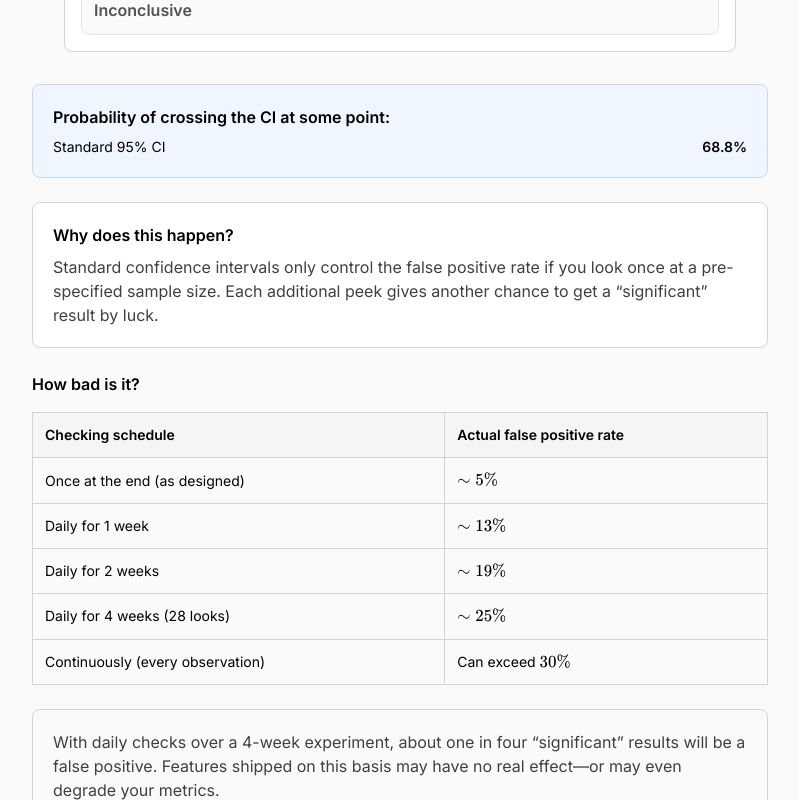
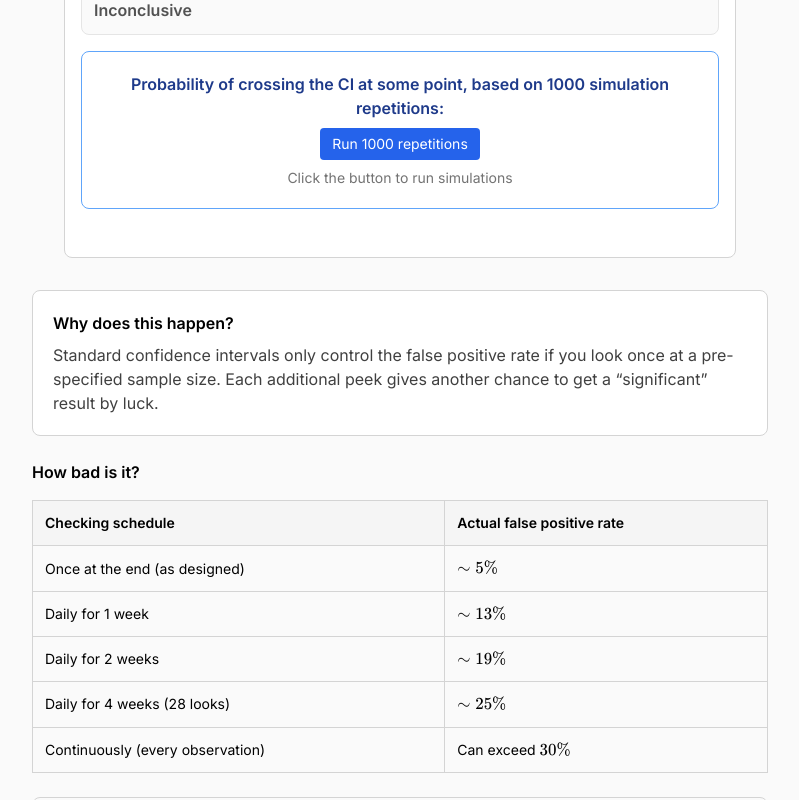
Before and after one commit to n-levy/sequential_testing, a Next.js app in the folder site/: page /short in a window 1280 px wide. Shown: the part 1740-2540 px from the top of the page, without its empty margins (352-1151 px from the left). Built offline with nearby package versions, Linux system fonts and the light colour scheme.

Commit message:
Fix build errors (client component + InlineMath typing) - act 1 step 21

```diff
--- a/site/components/act1/Act1.tsx
+++ b/site/components/act1/Act1.tsx
@@ -29,18 +29,11 @@ export function Act1() {
 
       {/* Simulation */}
       <div className="mb-8 max-w-2xl mx-auto">
-        <ABTestSim layers={['fixed-ci']} power={0.8} />
-      </div>
-
-      {/* Probability of crossing */}
-      <div className="bg-blue-50 border border-blue-200 rounded-lg p-5 mb-6">
-        <h4 className="font-semibold mb-2">
-          Probability of crossing the CI at some point:
-        </h4>
-        <div className="flex justify-between text-sm">
-          <span>Standard 95% CI</span>
-          <span className="font-semibold">68.8%</span>
-        </div>
+        <ABTestSim
+          layers={['fixed-ci']}
+          power={0.8}
+          showPeekStats={true}
+        />
       </div>
 
       {/* Why does this happen */}
@@ -93,7 +86,7 @@ export function Act1() {
 
       <div className="bg-neutral-50 border border-neutral-300 rounded-lg p-5 mb-8">
         <p className="text-neutral-700">
-          With daily checks over a 4-week experiment, about one in four “significant” results will be a false positive. Features shipped on this basis may have no real effect—or may even degrade your metrics.
+          With daily checks over a 2-week experiment, about one in five “significant” results will be a false positive. Features released on this basis may have no real effect.
         </p>
       </div>
 
@@ -112,19 +105,19 @@ export function Act1() {
         <div className="bg-neutral-100 border border-neutral-300 rounded-lg p-6 mt-8">
           <h4 className="font-bold mb-3">Why peeking inflates Type I error</h4>
           <p className="mb-3 text-neutral-800">
-            At a fixed sample size n, a 95% confidence interval satisfies:
+            A 95% confidence interval is calibrated for a single, pre-specified analysis:
           </p>
           <p className="mb-3">
-            <InlineMath>{`P(\\text{CI}_n \\text{ contains } \\theta) = 0.95`}</InlineMath>
+            <InlineMath>{`P(\\text{false positive}) = \\alpha = 0.05`}</InlineMath>
           </p>
           <p className="mb-3 text-neutral-800">
-            This guarantee holds only for a single, pre-specified analysis. If we look repeatedly at times n = 1, 2, ..., N, the relevant probability becomes:
+            If we repeatedly check the data, we effectively run many tests. The probability of at least one false positive becomes:
           </p>
           <p className="mb-3">
-            <InlineMath>{`P(\\exists n \\leq N : \\theta \\notin \\text{CI}_n)`}</InlineMath>
+            <InlineMath>{`P(\\text{false positive at any look}) > \\alpha`}</InlineMath>
           </p>
           <p className="text-neutral-800">
-            Each additional look adds another chance to make an error. As a result, the probability of ever seeing a false positive becomes much larger than 5%.
+            Each additional look adds another chance to make an error, inflating the overall Type I error rate.
           </p>
         </div>
       </DisplayMathBox>
```
